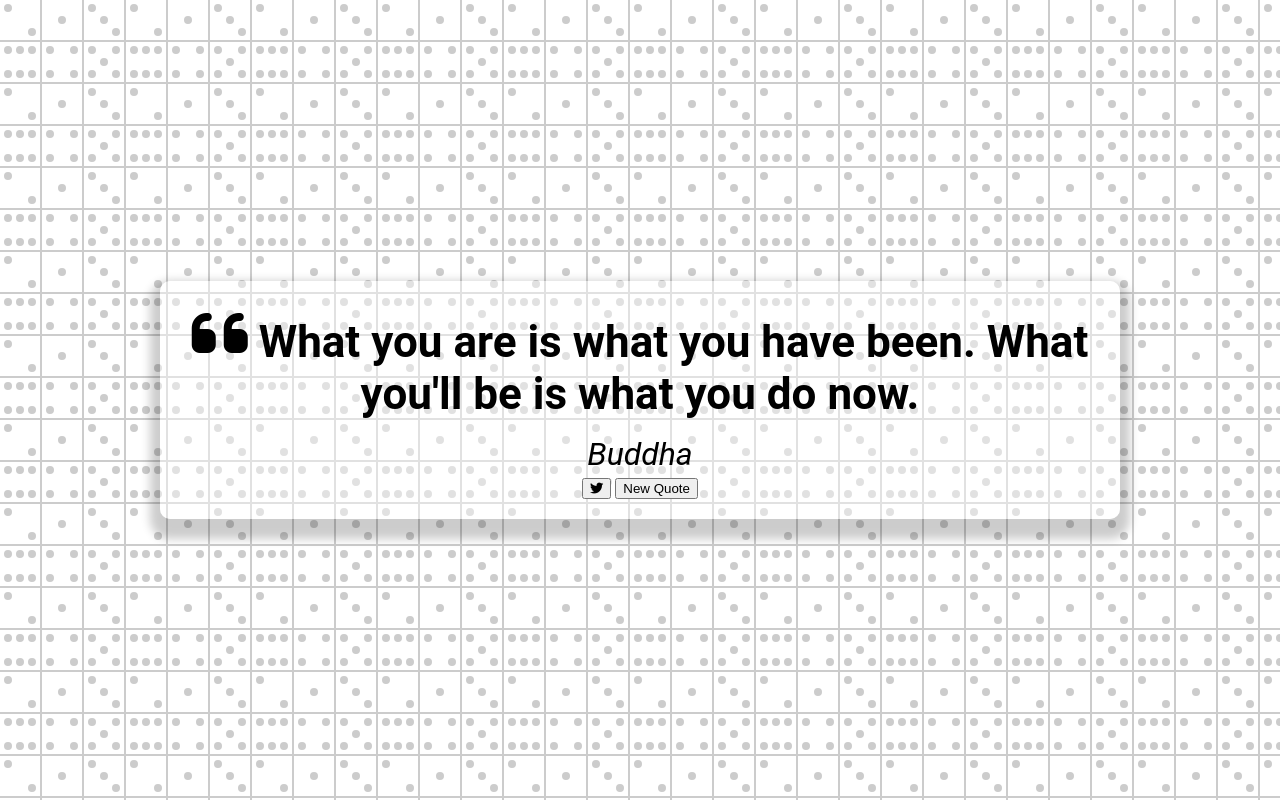
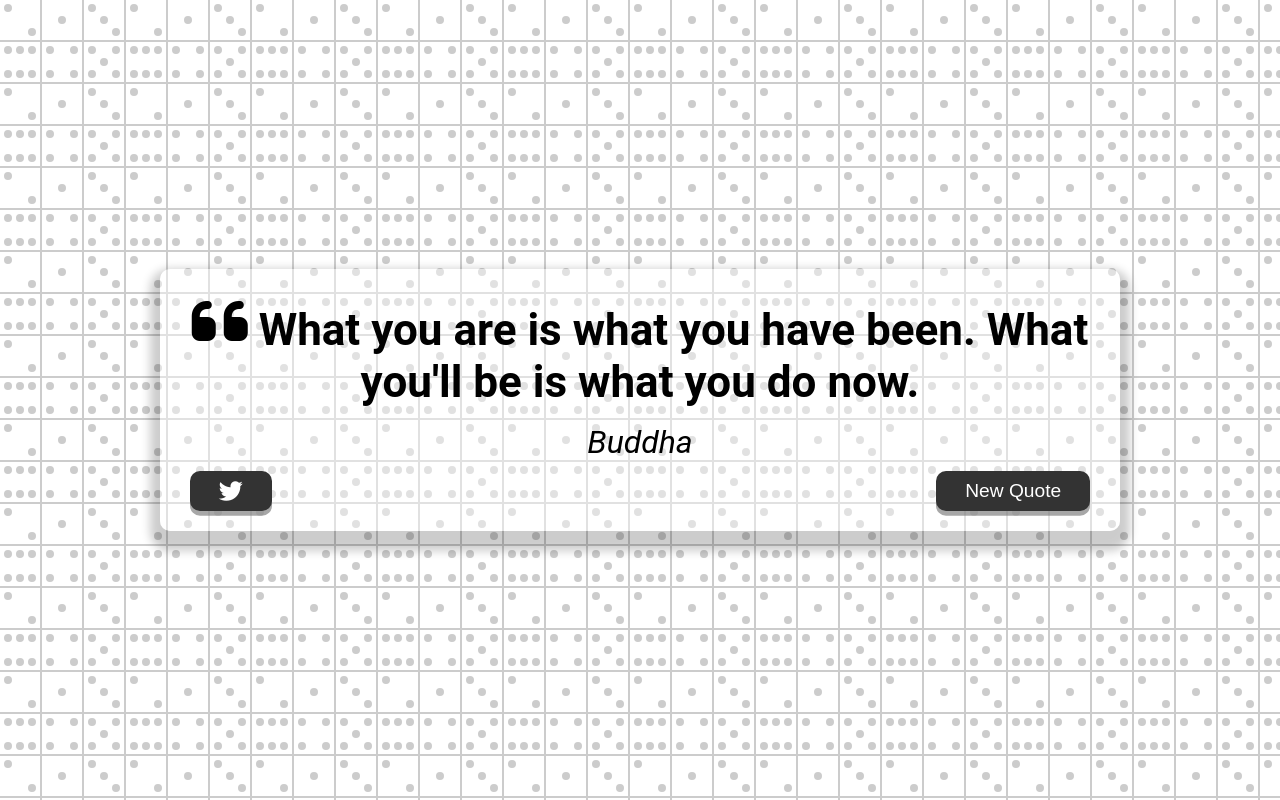
Before and after one commit to EliP2389/Quote-Generator-proj, a plain HTML site: page quoteGenerator/index.html in a window 1280 px wide. Drawn offline with Linux system fonts and the light colour scheme.

Commit message:
styled buttons

```diff
--- a/quoteGenerator/style.css
+++ b/quoteGenerator/style.css
@@ -45,7 +45,39 @@ body {
 }
 
 .button-container {
-    margin-top: 5px;
+    margin-top: 10px;
+    display: flex;
+    justify-content: space-between;
+}
+
+button {
+    cursor: pointer;
+    font-size: 1.2rem;
+    height: 2.5rem;
+    border: none;
+    border-radius: 10px;
+    color: #fff;
+    background: #333;
+    outline: none;
+    padding: 0.5rem 1.8rem;
+    box-shadow: 0 0.3rem rgba(121, 121, 121, 0.65);
+}
+
+button:hover {
+    filter: brightness(150%)
+}
+
+button:active {
+    transform: translate(0, 0.3rem);
+    box-shadow: 0 0.1rem rgba(255, 255, 255, 0.65);
+}
+
+.twitter-button:hover {
+   color: #38a1f3;
+}
+
+.fa-twitter {
+    font-size: 1.5rem;
 }
 
 /* Media Query: Tablet or Smaller */
```
